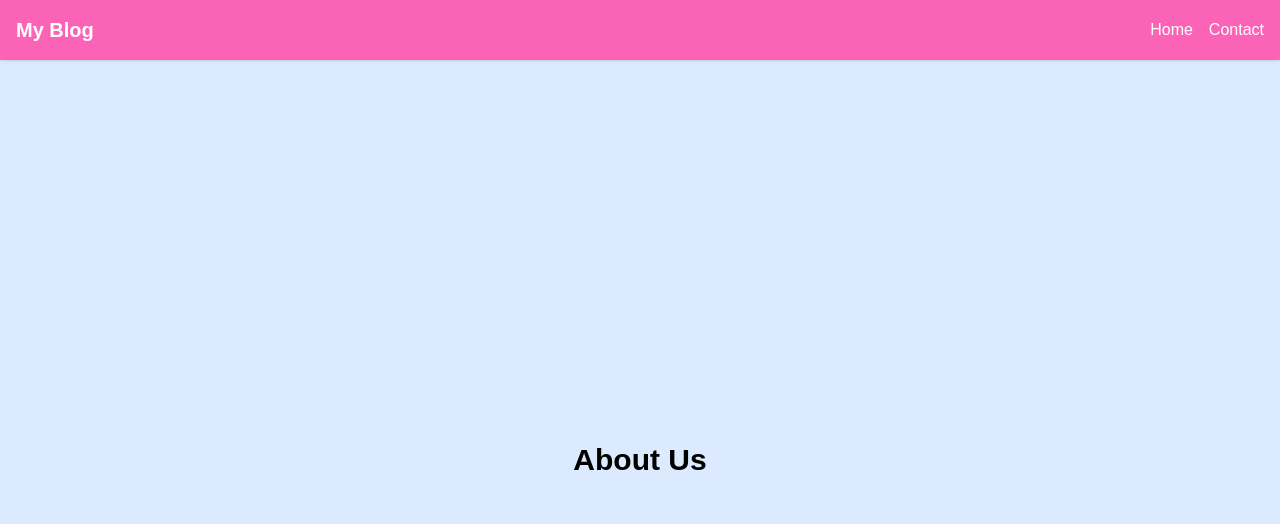
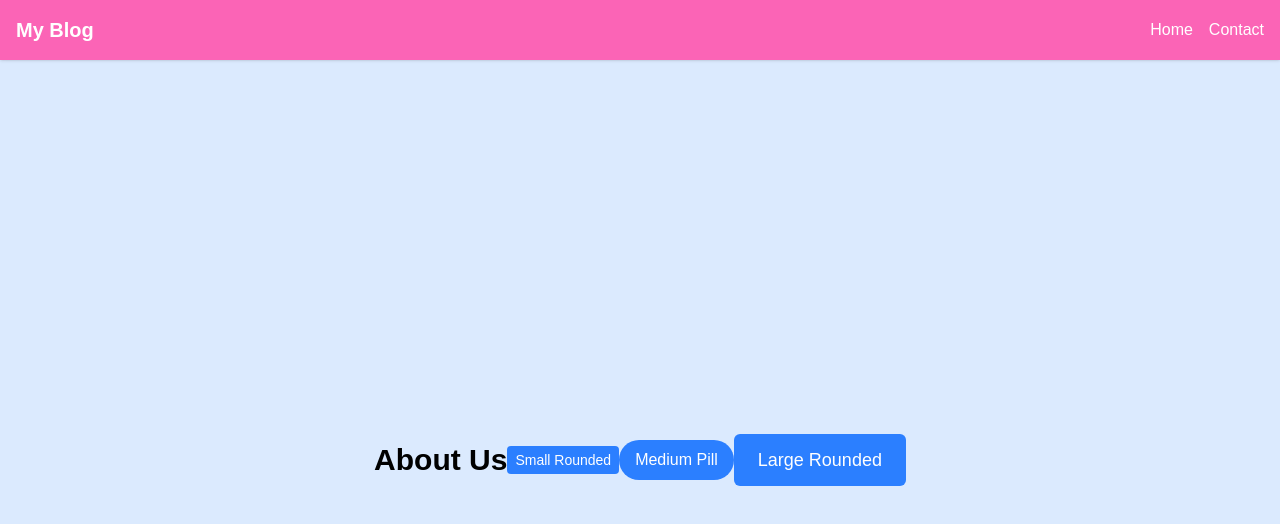
Before and after one commit to Peter-Adjao/alx-project-0x02-setup, a Next.js app in the folder alx-project-0x02/: page /about in a window 1280 px wide. Shown: the top 524 px of the page. Built offline with nearby package versions, Linux system fonts and the light colour scheme.

Commit message:
feat: add reusable Button component with size and shape props

```diff
--- /dev/null
+++ b/alx-project-0x02/components/common/Button.tsx
@@ -0,0 +1,25 @@
+// components/common/Button.tsx
+import React from "react";
+import { ButtonProps } from "@/interfaces";
+
+const sizeClasses = {
+  small: "px-2 py-1 text-sm",
+  medium: "px-4 py-2 text-base",
+  large: "px-6 py-3 text-lg",
+};
+
+export default function Button({
+  label,
+  size = "medium",
+  shape = "rounded-md",
+  onClick,
+}: ButtonProps) {
+  return (
+    <button
+      className={`bg-blue-500 text-white ${sizeClasses[size]} ${shape} hover:bg-blue-600 transition`}
+      onClick={onClick}
+    >
+      {label}
+    </button>
+  );
+}
--- a/alx-project-0x02/interfaces/index.ts
+++ b/alx-project-0x02/interfaces/index.ts
@@ -3,3 +3,11 @@
   title: string;
   content: string;
 }
+
+// interfaces/index.ts
+export interface ButtonProps {
+  label: string;
+  size?: "small" | "medium" | "large";
+  shape?: "rounded-sm" | "rounded-md" | "rounded-full";
+  onClick?: () => void;
+}
--- a/alx-project-0x02/pages/about.tsx
+++ b/alx-project-0x02/pages/about.tsx
@@ -1,3 +1,4 @@
+import Button from "@/components/common/Button";
 import Header from "../components/layout/Header";
 
 export default function AboutPage() {
@@ -6,6 +7,11 @@
     <Header />{/*render the header */}
     <main className="min-h-screen flex items-center justify-center bg-blue-100 text-black">
       <h1 className="text-3xl font-bold">About Us</h1>
+
+      {/* Three buttons with different sizes and shapes */}
+        <Button label="Small Rounded" size="small" shape="rounded-sm" />
+        <Button label="Medium Pill" size="medium" shape="rounded-full" />
+        <Button label="Large Rounded" size="large" shape="rounded-md" />
     </main>
     </>
   );
```
